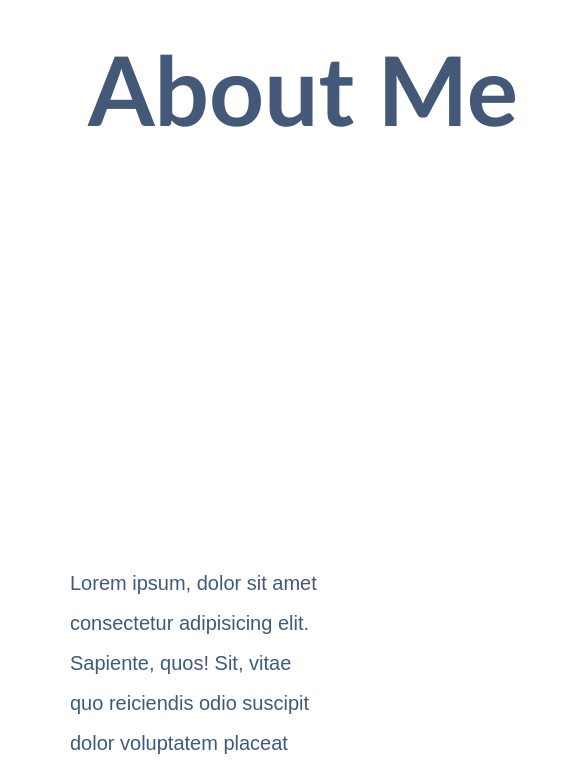
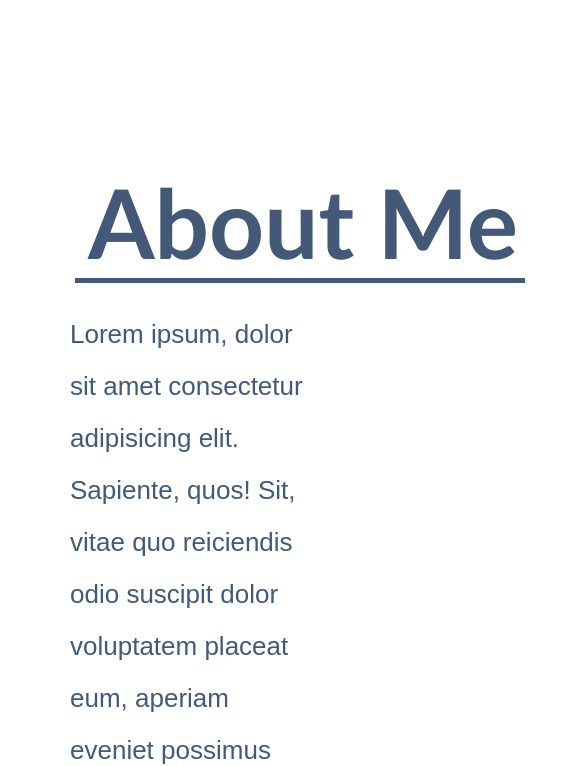
Before and after one commit to Jbyrd126/Portfolio, a plain HTML site: page index.html in a window 390 px wide. Shown: the part 1053-1819 px from the top of the page, 585 px wide, since content can reach past the window. Drawn offline with Linux system fonts and the light colour scheme.

Commit message:
set the footer more media query work

```diff
--- a/assets/style.css
+++ b/assets/style.css
@@ -6,6 +6,11 @@
   --littletext: "Trebuchet MS", "Lucida Sans Unicode", "Lucida Grande",
     "Lucida Sans", Arial, sans-serif;
 }
+
+html {
+  scroll-behavior: smooth;
+}
+
 * {
   box-sizing: border-box;
 }
@@ -143,7 +148,6 @@ aside {
   border-right: solid 5px var(--navyblue);
 }
 .section1 {
-  /* flex: 0 0 80%; */
   display: flex;
   flex-direction: row;
   justify-content: space-between;
@@ -161,12 +165,11 @@ aside {
   flex-wrap: wrap;
   display: flex;
   font-family: var(--bigtext);
-  color: #2b2e35;
-  font-size: 20px;
+
+  font-size: 26px;
   color: #3f5a7b;
   padding: 10px 10px 10px 10px;
   margin: 10px;
-  font-size: 20px;
   line-height: 200%;
   margin: 0;
   margin-bottom: 20px;
@@ -250,6 +253,16 @@ span {
 }
 
 footer {
+  margin-right: 75px;
+  text-align: center;
+  padding: 4px 10px;
+  text-decoration: none;
+  border-bottom: 2px solid var(--lightblue);
+  flex-wrap: wrap;
+  justify-content: center;
+  align-content: space-between;
+  color: #88c5c7;
+  display: inline-flex;
 }
 
 .navb {
@@ -280,7 +293,7 @@ footer {
 }
 .contact {
   align-items: flex-start;
-  width: 76%;
+  width: 100%;
   margin-left: 550px;
   justify-content: flex-start;
   display: flex;
@@ -326,6 +339,18 @@ footer {
     text-align: center;
     padding-right: 0px;
   }
+  .contact {
+    margin-left: 75px;
+  }
+  aside {
+    width: 500px;
+    max-height: 250px;
+    display: flex;
+    flex-direction: column;
+    justify-content: end;
+    border-right: 0px;
+    border-bottom: 5px solid var(--navyblue);
+  }
 }
 
 @media screen and (max-width: 768px) {
@@ -350,7 +375,13 @@ footer {
     padding: 0px;
   }
   aside {
+    padding: 5px;
+    max-height: 250px;
+    display: flex;
+    flex-direction: column;
+    justify-content: end;
+    /* border-right: 0px; */
+    border-bottom: 5px solid var(--navyblue);
     max-width: 100%;
-    border: 0;
   }
 }
--- a/index.html
+++ b/index.html
@@ -44,7 +44,6 @@
 
             <br />
             <br />
-            <br />
 
             Lorem ipsum, dolor sit amet consectetur adipisicing elit. Sapiente,
             quos! Sit, vitae quo reiciendis odio suscipit dolor voluptatem
@@ -52,7 +51,11 @@
             voluptatibus ad laudantium incidunt aliquam. Perspiciatis enim
             laboriosam eveniet illum aliquam voluptas officiis incidunt, ab eos,
             corrupti eligendi consequuntur optio aspernatur magnam id, magni
-            omnis totam dolor maxime quidem consequatur hic nemo ad.
+            omnis totam dolor maxime quidem consequatur hic nemo ad. Lorem ipsum
+            dolor sit amet, consectetur adipisicing elit. Vero quibusdam, quo
+            aperiam esse magni optio velit ipsa placeat quisquam porro error
+            culpa soluta! Soluta facilis nostrum consectetur? Eveniet, alias
+            delectus?
           </p>
         </section>
       </section>
@@ -94,7 +97,6 @@
       </section>
 
       <footer id="contact">
-        <!-- <div class="content"> -->
         <h3 class="contact">Contact Me</h3>
         <nav class="navb">
           <a href="#">555-5555</a>
@@ -103,7 +105,6 @@
           <a href="https://www.pandora.com">Pandora</a>
           <a href="https://linkedin.com">LinkedIn</a>
         </nav>
-        <!-- </div> -->
       </footer>
     </main>
   </body>
```
